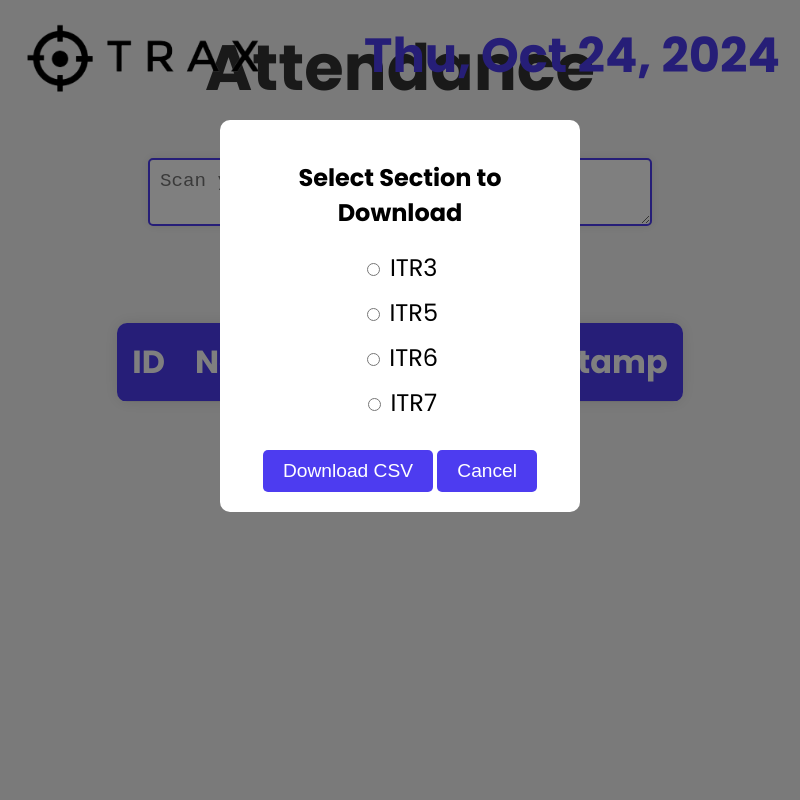
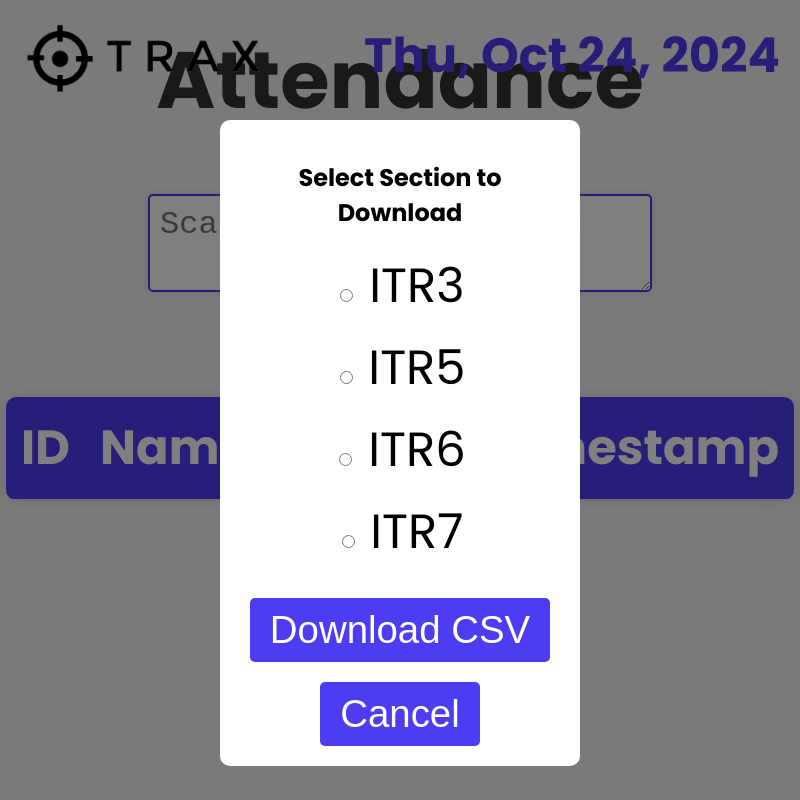
Before and after one commit to deanielledagondon/trax-attendance, an Electron app: page src/attendance.html in a window 800 px wide. Both pictures are taken after a click on the button "Download CSV". Drawn offline with nearby package versions, Linux system fonts and the light colour scheme.

Commit message:
"Updated font sizes in attendance.html"

```diff
--- a/src/attendance.html
+++ b/src/attendance.html
@@ -22,7 +22,7 @@
       }
 
       h1 {
-        font-size: 4rem;
+        font-size: 5rem;
         text-align: center;
         margin-top: 20px;
         color: #333;
@@ -38,7 +38,7 @@
       }
 
       table {
-        font-size: 2rem;
+        font-size: 3rem;
         margin: 0 auto; /* Center the table horizontally */
         border-collapse: collapse;
         width: 60%;
@@ -73,7 +73,7 @@
         display: block;
         margin: 20px auto;
         padding: 10px;
-        font-size: 1.2rem;
+        font-size: 2rem;
         width: 60%;
         border: 2px solid #4d3cf0;
         border-radius: 5px;
@@ -94,7 +94,7 @@
         border: none;
         border-radius: 5px;
         cursor: pointer;
-        font-size: 2rem;
+        font-size: 2.5rem;
         box-shadow: 0 0 10px rgba(0, 0, 0, 0.1);
       }
 
@@ -123,7 +123,7 @@
       }
 
       #modalContent label {
-        font-size: 1.5rem;
+        font-size: 3rem;
         margin: 10px;
         display: block;
       }
@@ -131,7 +131,7 @@
       #modalContent button {
         margin-top: 20px;
         padding: 10px 20px;
-        font-size: 1.2rem;
+        font-size: 2.4rem;
         background-color: #4d3cf0;
         color: white;
         border: none;
```
